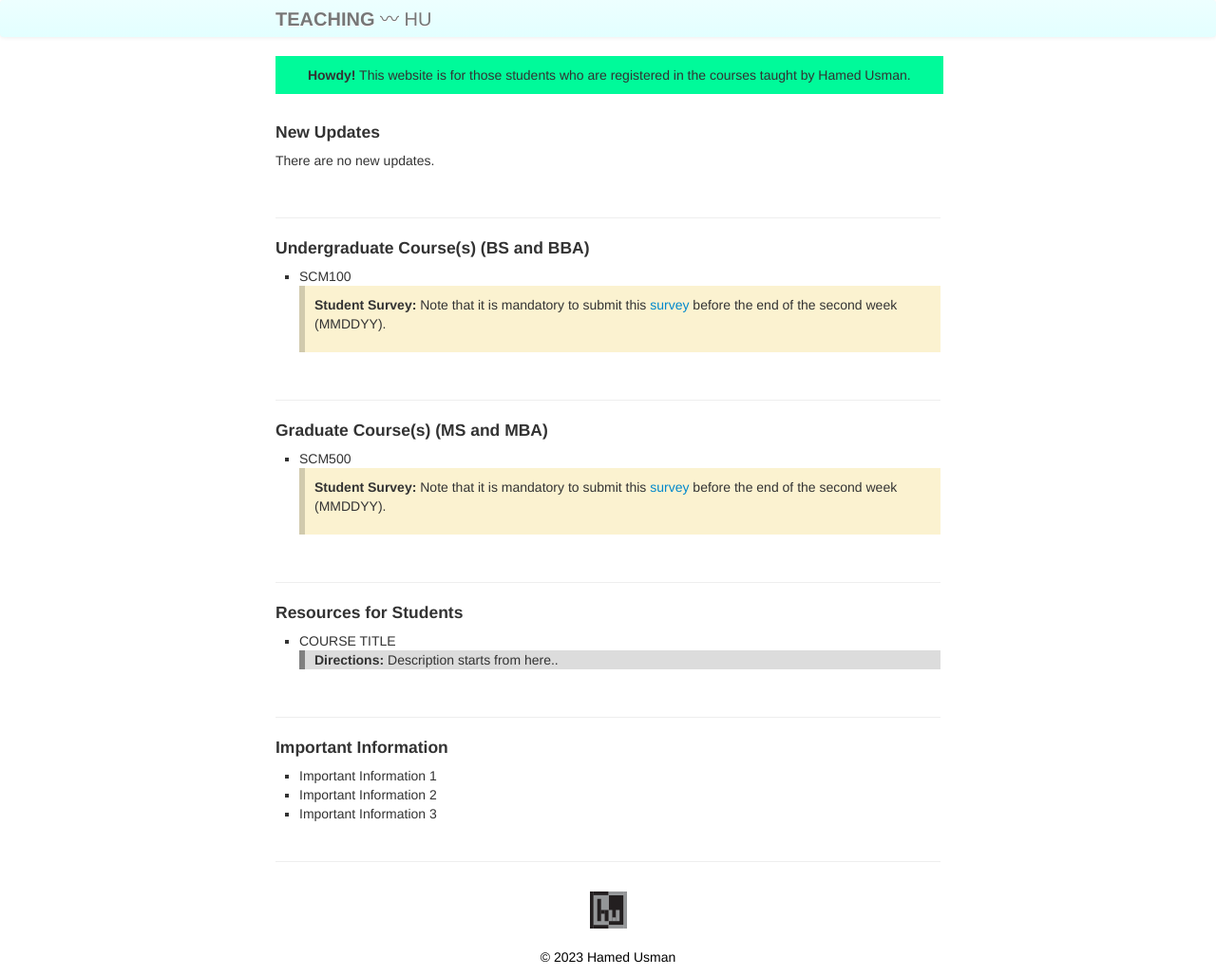
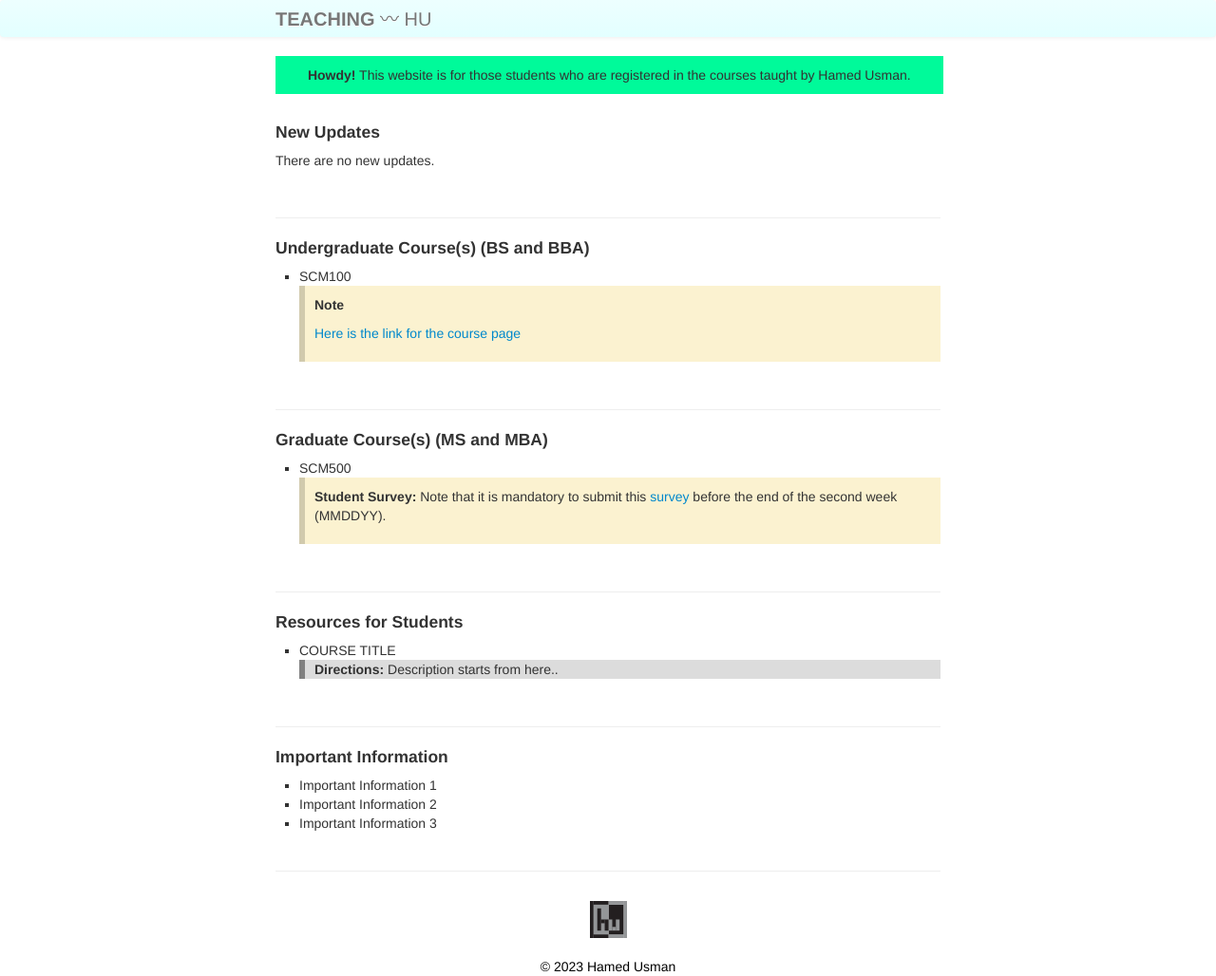
Before and after one commit to 101scm/101scm.github.io, a Jekyll site: the page built from index.md, in a window 1280 px wide. Shown: the whole page at 95% size. Built offline with Jekyll 4.4.1, drawn with Linux system fonts in a browser that asks for light colours.

Commit message:
Update index.md

```diff
--- a/index.md
+++ b/index.md
@@ -20,7 +20,8 @@ keywords: operations management, supply chain management, logistics
 <ul>
 <li>SCM100</li>
 <!--<p>There are no new updates.</p>-->
-<div class="note"><p><strong>Student Survey:</strong> Note that it is mandatory to submit this <a href="https://www.google.com">survey</a> before the end of the second week (MMDDYY).</p></div>
+<div class="note"><p><strong>Note</strong></p>
+  <p><a href="https://www.google.com">Here is the link for the course page</a></p></div>
 </ul>
 
 <br/>
```
